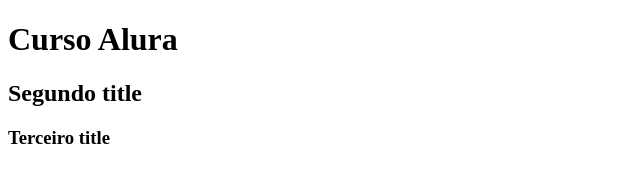
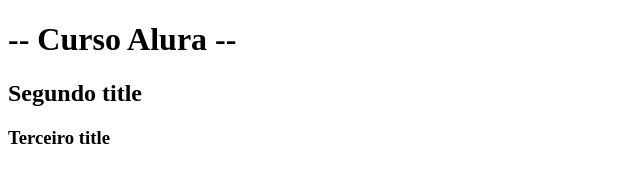
Before and after one commit to MaNikkel/alura-git, a plain HTML site: page index.html in a window 1280 px wide. Shown: the whole page, without its empty margins (0-640 px from the left). Drawn offline with Linux system fonts and the light colour scheme.

Commit message:
changing title style

```diff
--- a/index.html
+++ b/index.html
@@ -6,7 +6,7 @@
     <title>Title of the page</title>
   </head>
   <body>
-    <h1>Curso Alura</h1>
+    <h1> -- Curso Alura -- </h1>
     <h2>Segundo title</h2>
   	<h3>Terceiro title</h3>
 	</body>
```
